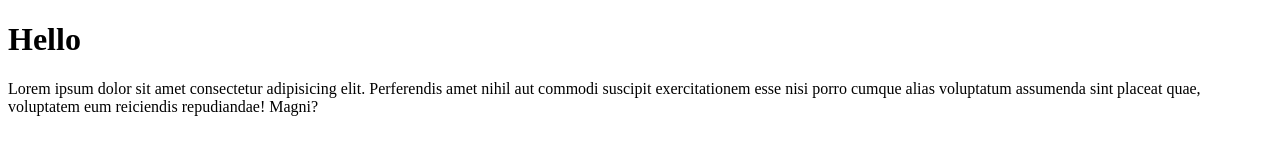
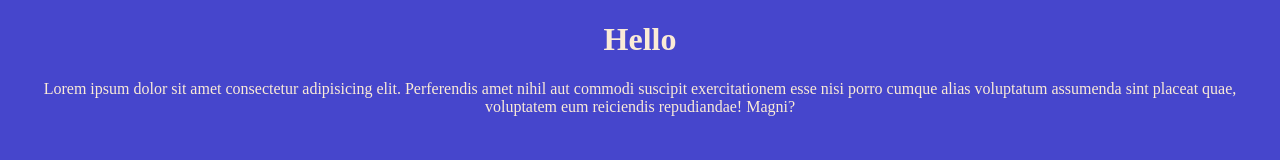
Before and after one commit to MikhailoJ/git-test, a plain HTML site: page index.html in a window 1280 px wide. Drawn offline with Linux system fonts and the light colour scheme.

Commit message:
изменение цвета

```diff
--- a/css/style.css
+++ b/css/style.css
@@ -1,3 +1,10 @@
 * {
   box-sizing: border-box;
 }
+body {
+  background-color: #4646cc;
+}
+.main {
+  color: #faebd7;
+  text-align: center;
+}
--- a/index.html
+++ b/index.html
@@ -6,11 +6,13 @@
   <meta http-equiv="X-UA-Compatible" content="IE=edge">
   <meta name="viewport" content="width=device-width, initial-scale=1.0">
   <title>Document</title>
+  <link rel="stylesheet" href="css/style.css">
 </head>
 
 <body>
-  <h1>Hello</h1>
-  <p>Lorem ipsum dolor sit amet consectetur adipisicing elit. Perferendis amet nihil aut commodi suscipit exercitationem
+  <h1 class="main">Hello</h1>
+  <p class="main">Lorem ipsum dolor sit amet consectetur adipisicing elit. Perferendis amet nihil aut commodi suscipit
+    exercitationem
     esse nisi porro cumque alias voluptatum assumenda sint placeat quae, voluptatem eum reiciendis repudiandae! Magni?
   </p>
 </body>
```
